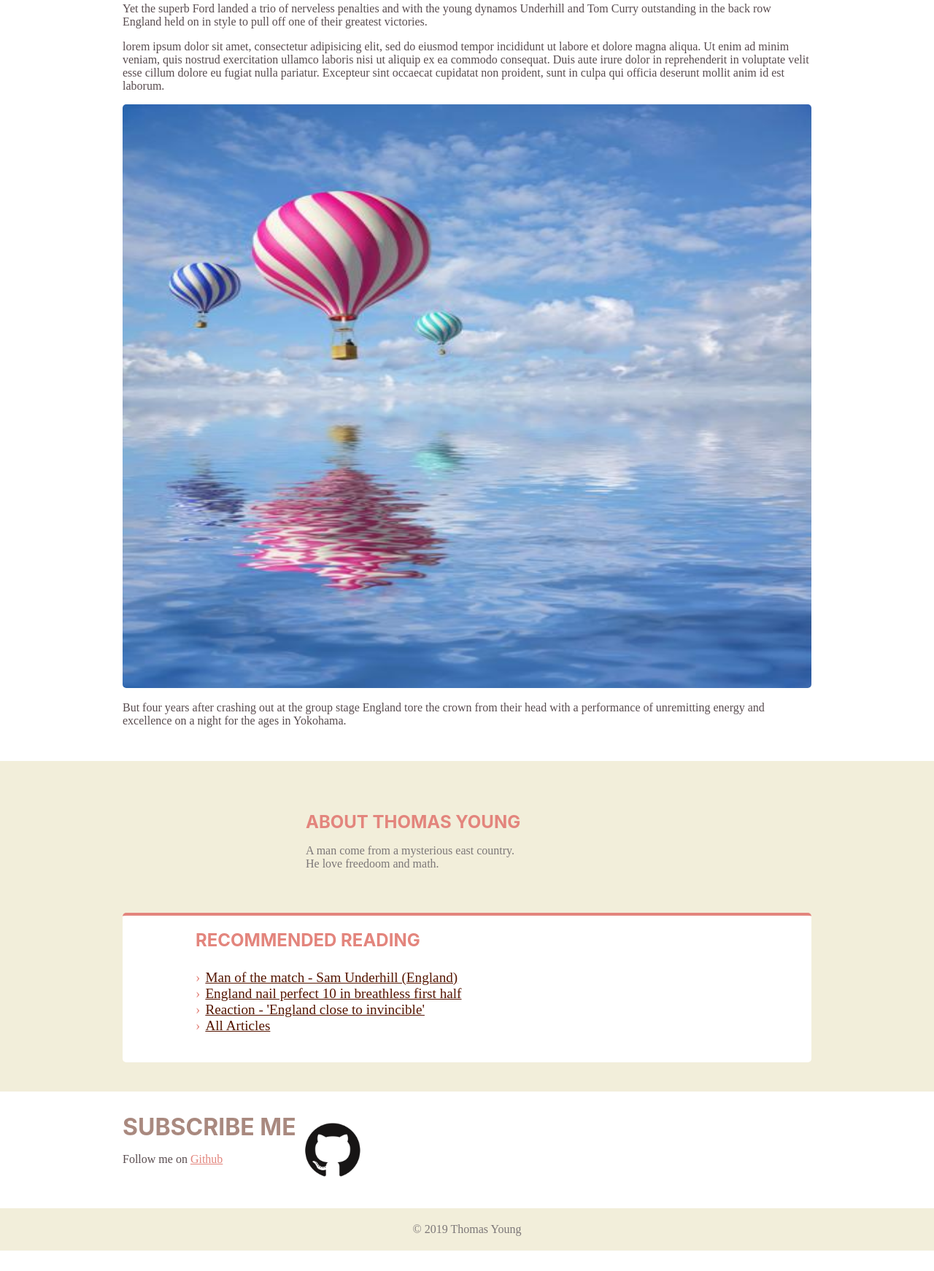
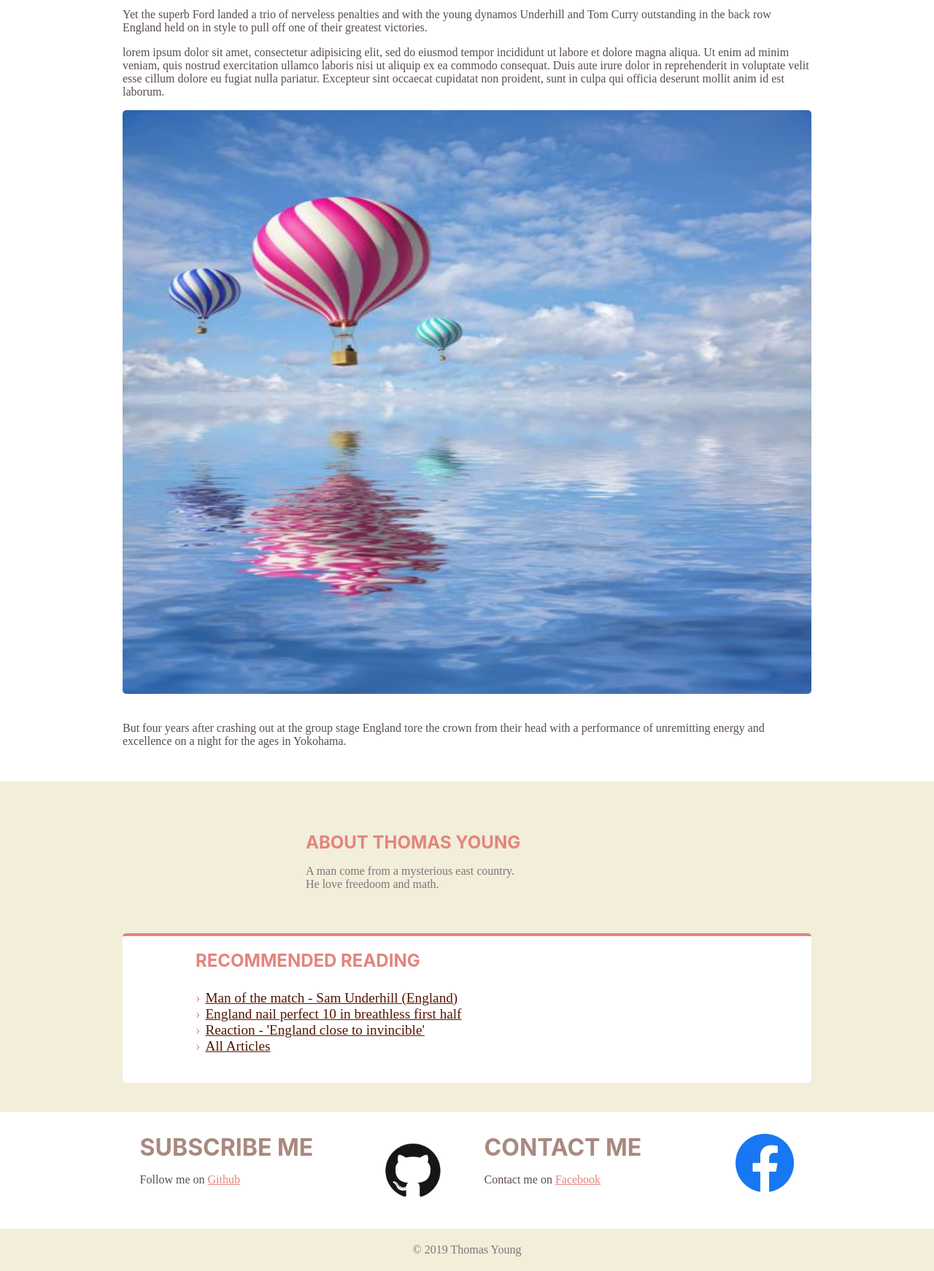
Before and after one commit to miniyk2012/front_end_advance, a plain HTML site: page week1/blog/article.html in a window 1280 px wide. Shown: the part 722-2464 px from the top of the page at 73% size. Before the commit the page ends 2436 px from the top, so only its background shows below. Drawn offline with Linux system fonts and the light colour scheme.

Commit message:
[feature] 作業的第二次修改

```diff
--- a/week1/blog/article.html
+++ b/week1/blog/article.html
@@ -13,7 +13,10 @@
     <div class="row-wrapper">
         <div class="flex-container">
             <header>
+                <figure>
                     <img id="logo" src="img/Tencent_Logo.svg" />
+                    <figcaption></figcaption>
+                </figure>
                 <nav>
                     <a href="main.html">Home</a>
                     <a href="#">About</a>
@@ -26,7 +29,10 @@
     <div class="row-wrapper">
         <div class="grid-container">
             <article id="full-article">
-                <div id="main-image"></div>
+                <figure>
+                    <img id="main-image" src="img/wolf.png" />
+                    <figcaption></figcaption>
+                </figure>
                 <div id="article-content">
                     <div class="meta">OCT 25, 2019 BY THOMAS YOUNG</div>
                     <h1>The Wolf</h1>
@@ -50,7 +56,10 @@
                         voluptate velit esse cillum dolore eu fugiat nulla pariatur. Excepteur sint occaecat
                         cupidatat
                         non proident, sunt in culpa qui officia deserunt mollit anim id est laborum.</p>
-                    <div class="content-image"></div>
+                    <figure>
+                        <img id="content-image" src="img/sky.jpg" />
+                        <figcaption></figcaption>
+                    </figure>
                     <p>But four years after crashing out at the group stage England tore the crown from their
                         head with
                         a
@@ -85,7 +94,8 @@
 
     <div class="row-wrapper">
         <div class="grid-container">
-            <section id="subscribe">
+            <div class="contact">
+                <section class="subscribe">
                     <div class="note">
                         <h3 class="meta">Subscribe me</h3>
                         <p class="continue-reading">Follow me on <a href="https://github.com/miniyk2012">Github</a>
@@ -95,6 +105,19 @@
                         <a href="https://github.com/miniyk2012" class="button button--github"></a>
                     </div>
                 </section>
+                <section class="subscribe">
+                    <div class="note">
+                        <h3 class="meta">Contact me</h3>
+                        <p class="continue-reading">Contact me on
+                            <a href="https://www.facebook.com/profile.php?id=100004044940376">Facebook</a>
+                        </p>
+                    </div>
+                    <div class="follow">
+                        <a href="https://www.facebook.com/profile.php?id=100004044940376"
+                            class="button button--facebook"></a>
+                    </div>
+                </section>
+            </div>
         </div>
     </div>
 
--- a/week1/blog/css/full_article.css
+++ b/week1/blog/css/full_article.css
@@ -16,18 +16,13 @@
     margin-bottom: 18px;
     height: 400px;
     width: 100%;
-    background-size: 100% 400px;
     border-radius: 5px;
-    background-repeat: no-repeat;
-    background-image: url("../img/wolf.png");
 }
 
-.content-image {
+#content-image {
     margin-bottom: 18px;
-    background-image: url("../img/sky.jpg");
     height: 800px;
     width: 100%;
     background-size: 100% 800px;
     border-radius: 5px;
-    background-repeat: no-repeat;
 }
--- a/week1/blog/css/global.css
+++ b/week1/blog/css/global.css
@@ -8,6 +8,7 @@
     --arrow-color: #E3857D;
 }
 
+
 html,
 body {
     height: 100%;
@@ -15,6 +16,9 @@ body {
     font-size: 1em;
 }
 
+figure {
+    margin: 0;
+}
 .row-wrapper:nth-child(odd) {
     background: var(--global-backgroud-color);
     color: var(--light-text-color);
@@ -95,11 +99,22 @@ img {
     width: 120px;
 }
 
-.follow .button {
+.follow .button--github {
     display: block;
     width: 100px;
     height: 100px;
     background-size: 100px;
     background-repeat: no-repeat;
     background-image: url("../img/GitHub-Mark.png");
+
 }
+
+.follow .button--facebook {
+    display: block;
+    width: 80px;
+    height: 80px;
+    background-size: 80px;
+    background-repeat: no-repeat;
+    background-image: url("../img/facebook.png");
+
+}
--- a/week1/blog/css/subscribe_article.css
+++ b/week1/blog/css/subscribe_article.css
@@ -1,13 +1,30 @@
 /* subscribe */
-#subscribe {
+
+
+.contact {
     width: calc(100% - 100px);
     display: flex;
     flex-direction: row;
-    justify-content: flex-start;
+    justify-content: space-around;
 }
 
+
 @media (max-width: 800px) {
-    #subscribe {
+    .contact {
         width: calc(100% - 10px);
     }
 }
+
+.subscribe {
+    width: 45%;
+    display: flex;
+    flex-direction: row;
+
+    justify-content: space-between;
+}
+
+@media (max-width: 700px) {
+    .subscribe {
+        flex-wrap: wrap;
+    }
+}
--- a/week1/blog/css/subscribe_main.css
+++ b/week1/blog/css/subscribe_main.css
@@ -1,14 +1,27 @@
 /* subscribe */
-#subscribe {
+.contact {
     grid-area: b;
     width: calc(100% - 100px);
     display: flex;
     flex-direction: row;
-    justify-content: flex-start;
+    justify-content: space-around;
 }
 
 @media (max-width: 800px) {
-    #subscribe {
+    .contact {
         width: calc(100% - 10px);
     }
 }
+
+.subscribe {
+    width: 45%;
+    display: flex;
+    flex-direction: row;
+    justify-content: space-between;
+}
+
+@media (max-width: 1000px) {
+    .subscribe {
+        flex-wrap: wrap;
+    }
+}
--- a/week1/blog/css/top_main.css
+++ b/week1/blog/css/top_main.css
@@ -14,10 +14,7 @@ article.concise--top {
     margin-bottom: 18px;
     height: 300px;
     width: 100%;
-    background-size: 100% 300px;
     border-radius: 5px;
-    background-repeat: no-repeat;
-    background-image: url("../img/wolf.png");
 }
 
 .concise--top .meta {
```
Also changed, not shown: week1/blog/main.html (+19 -2 lines), week1/blog/img/facebook.png (added), week2/README.md. Lines whose indentation alone changed are shown as unchanged.
